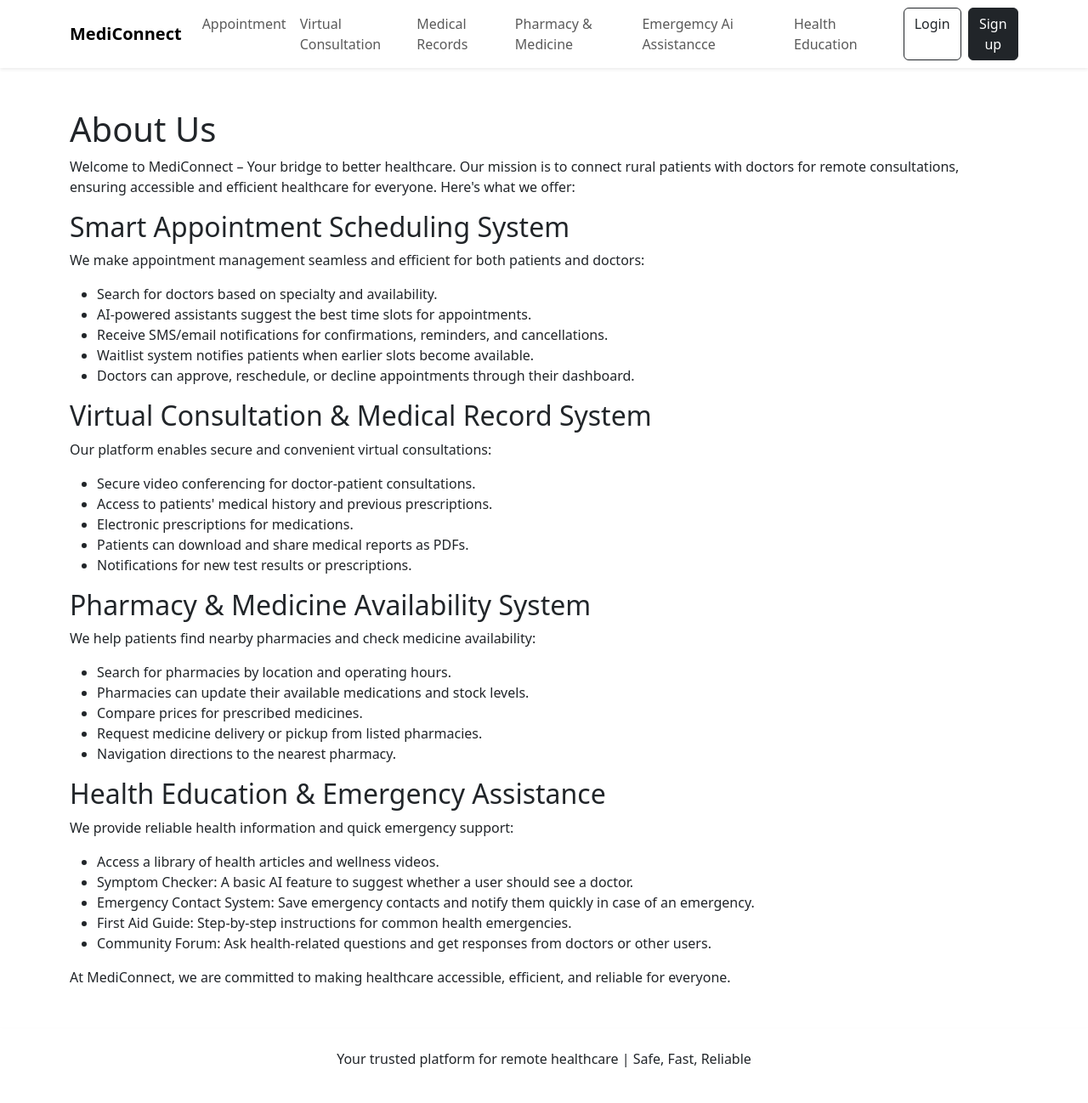
After one commit to monkey-d-siyam/MediConnect, a Flask app: page /about in a window 1280 px wide. The commit adds this page. Shown: the whole page at 85% size. Run offline with Flask 3, Linux system fonts and the light colour scheme.

Commit message:
Added about page and used Jinja Templates

```diff
--- a/app.py
+++ b/app.py
@@ -2,8 +2,14 @@ from flask import Flask, render_template
 app = Flask(__name__)
 
 @app.route('/')
+@app.route('/home')
 def home():
     return render_template('home.html')
 
+@app.route('/about')
+def about():
+    return render_template('about.html')
+
+
 if __name__ == '__main__':
     app.run()
--- /dev/null
+++ b/templates/about.html
@@ -0,0 +1,49 @@
+{% extends "layout.html" %}
+{% block content %}
+
+<h1>About Us</h1>
+<p>Welcome to MediConnect – Your bridge to better healthcare. Our mission is to connect rural patients with doctors for remote consultations, ensuring accessible and efficient healthcare for everyone. Here's what we offer:</p>
+
+<h2>Smart Appointment Scheduling System</h2>
+<p>We make appointment management seamless and efficient for both patients and doctors:</p>
+<ul>
+    <li>Search for doctors based on specialty and availability.</li>
+    <li>AI-powered assistants suggest the best time slots for appointments.</li>
+    <li>Receive SMS/email notifications for confirmations, reminders, and cancellations.</li>
+    <li>Waitlist system notifies patients when earlier slots become available.</li>
+    <li>Doctors can approve, reschedule, or decline appointments through their dashboard.</li>
+</ul>
+
+<h2>Virtual Consultation & Medical Record System</h2>
+<p>Our platform enables secure and convenient virtual consultations:</p>
+<ul>
+    <li>Secure video conferencing for doctor-patient consultations.</li>
+    <li>Access to patients' medical history and previous prescriptions.</li>
+    <li>Electronic prescriptions for medications.</li>
+    <li>Patients can download and share medical reports as PDFs.</li>
+    <li>Notifications for new test results or prescriptions.</li>
+</ul>
+
+<h2>Pharmacy & Medicine Availability System</h2>
+<p>We help patients find nearby pharmacies and check medicine availability:</p>
+<ul>
+    <li>Search for pharmacies by location and operating hours.</li>
+    <li>Pharmacies can update their available medications and stock levels.</li>
+    <li>Compare prices for prescribed medicines.</li>
+    <li>Request medicine delivery or pickup from listed pharmacies.</li>
+    <li>Navigation directions to the nearest pharmacy.</li>
+</ul>
+
+<h2>Health Education & Emergency Assistance</h2>
+<p>We provide reliable health information and quick emergency support:</p>
+<ul>
+    <li>Access a library of health articles and wellness videos.</li>
+    <li>Symptom Checker: A basic AI feature to suggest whether a user should see a doctor.</li>
+    <li>Emergency Contact System: Save emergency contacts and notify them quickly in case of an emergency.</li>
+    <li>First Aid Guide: Step-by-step instructions for common health emergencies.</li>
+    <li>Community Forum: Ask health-related questions and get responses from doctors or other users.</li>
+</ul>
+
+<p>At MediConnect, we are committed to making healthcare accessible, efficient, and reliable for everyone.</p>
+
+{% endblock content%}
--- /dev/null
+++ b/templates/layout.html
@@ -0,0 +1,53 @@
+<!DOCTYPE html>
+<html lang="en">
+<head>
+    <meta charset="UTF-8">
+    <meta name="viewport" content="width=device-width, initial-scale=1.0">
+    {% if title %}
+        <title>MediConnect-{{ title }}</title>
+    {% else %}
+        <title>MediConnect</title>
+    {% endif %}
+    <link rel="stylesheet" href="https://cdn.jsdelivr.net/npm/bootstrap@5.3.0/dist/css/bootstrap.min.css">
+    <link rel="stylesheet" href="styles.css">
+</head>
+<body>
+
+<!-- Navigation Bar -->
+<nav class="navbar navbar-expand-lg navbar-light bg-white shadow-sm">
+    <div class="container">
+        <a class="navbar-brand fw-bold" href="#">MediConnect</a>
+        <button class="navbar-toggler" type="button" data-bs-toggle="collapse" data-bs-target="#navbarNav">
+            <span class="navbar-toggler-icon"></span>
+        </button>
+        <div class="collapse navbar-collapse" id="navbarNav">
+            <ul class="navbar-nav ms-auto">
+                <li class="nav-item"><a class="nav-link" href="#">Appointment</a></li>
+                <li class="nav-item"><a class="nav-link" href="#">Virtual Consultation</a></li>
+                <li class="nav-item"><a class="nav-link" href="#">Medical Records</a></li>
+                <li class="nav-item"><a class="nav-link" href="#">Pharmacy & Medicine</a></li>
+                <li class="nav-item"><a class="nav-link" href="#">Emergemcy Ai Assistancce</a></li>
+                <li class="nav-item"><a class="nav-link" href="#">Health Education</a></li>
+            </ul>
+            <div class="d-flex ms-3">
+                <a href="#" class="btn btn-outline-dark me-2">Login</a>
+                <a href="#" class="btn btn-dark">Sign up</a>
+            </div>
+        </div>
+    </div>
+</nav>
+
+<!-- Main Content -->
+<div class="container my-5">
+    {% block content %}
+    {% endblock %}
+</div>
+
+
+<footer class="text-center py-4 bg-white shadow-sm">
+    <p>Your trusted platform for remote healthcare | Safe, Fast, Reliable</p>
+</footer>
+
+<script src="https://cdn.jsdelivr.net/npm/bootstrap@5.3.0/dist/js/bootstrap.bundle.min.js"></script>
+</body>
+</html>
```
Also changed, not shown: templates/home.html (+4 -45 lines).
